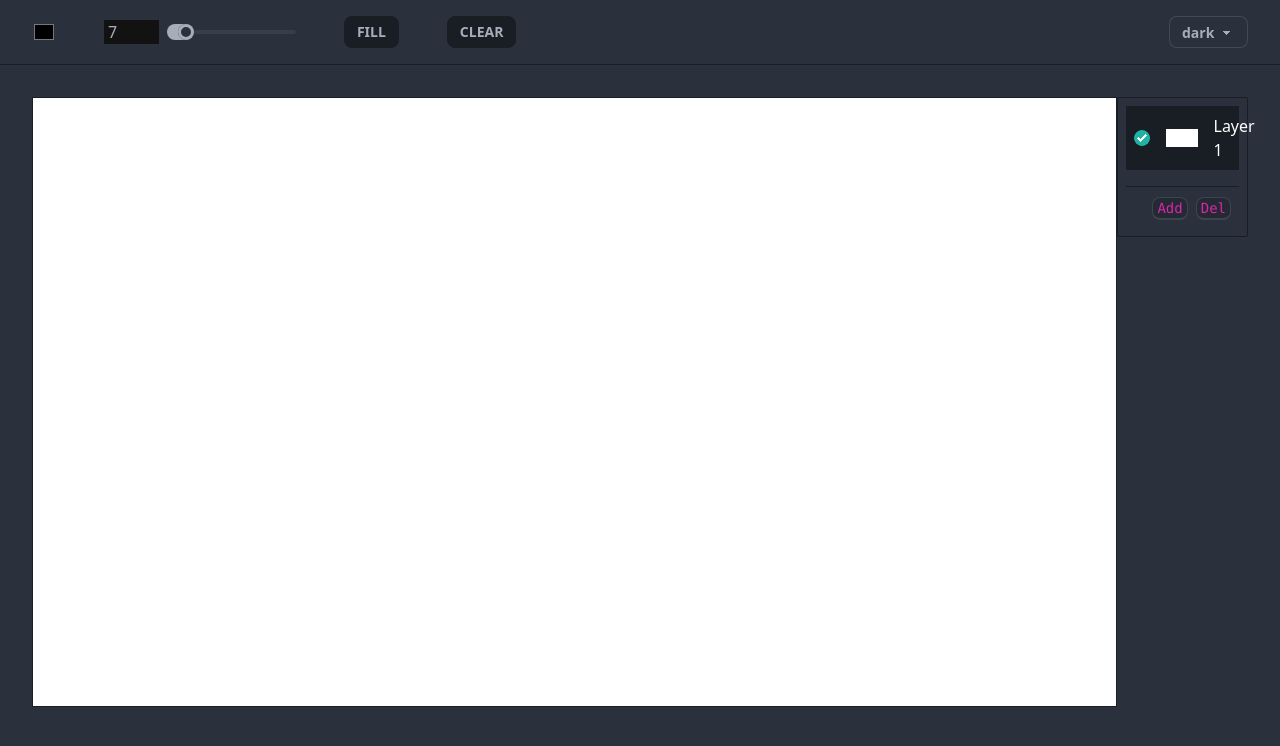
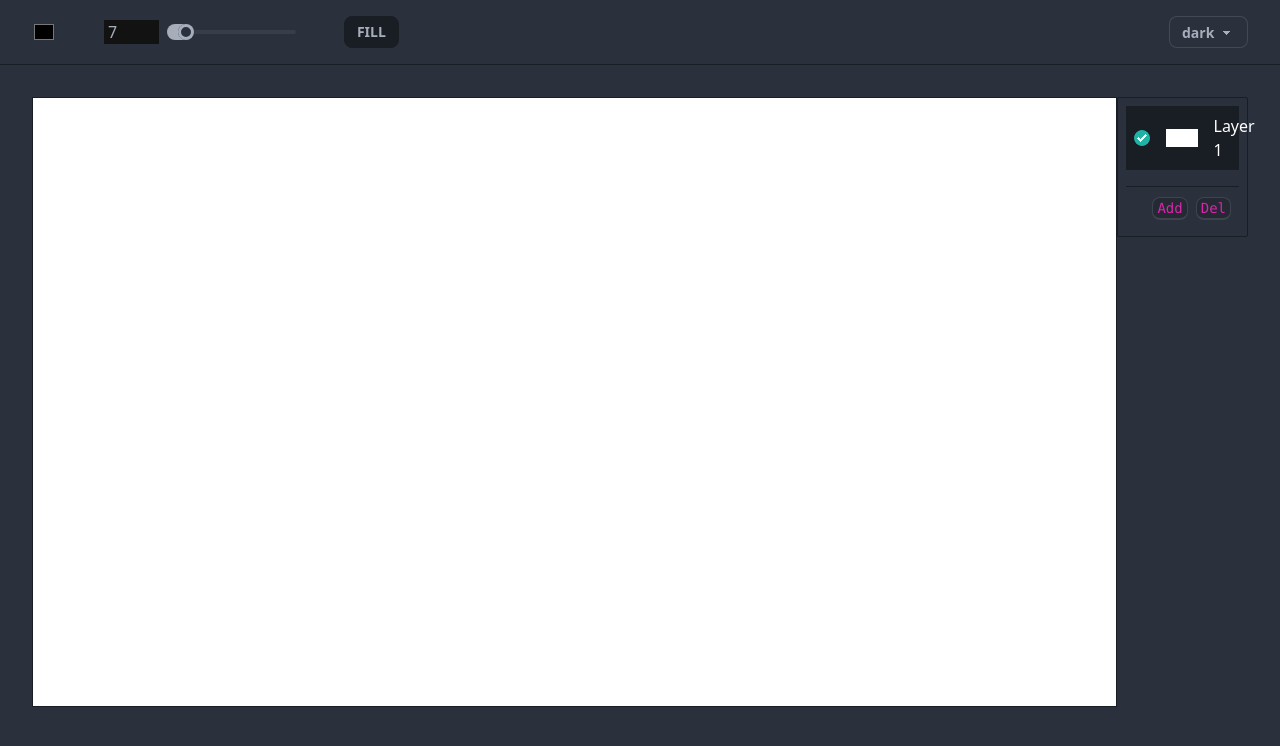
Before and after one commit to datuchela/canvas, a React (Vite) app: page / in a window 1280 px wide. Shown: the top 746 px of the page. Built offline with nearby package versions, Linux system fonts and the light colour scheme.

Commit message:
removed "clear" button

```diff
--- a/src/components/Toolbar.tsx
+++ b/src/components/Toolbar.tsx
@@ -72,15 +72,9 @@ const Toolbar = () => {
         </div>
         <button
           className="btn btn-sm"
-          onClick={() => changeLayerBackground(currentLayerId, lineColor)}
+          onClick={() => currentLayerId && changeLayerBackground(currentLayerId, lineColor)}
         >
           Fill
-        </button>
-        <button
-          className="btn btn-sm"
-          onClick={() => changeLayerBackground(currentLayerId, lineColor)}
-        >
-          Clear
         </button>
       </div>
       <div>
```
